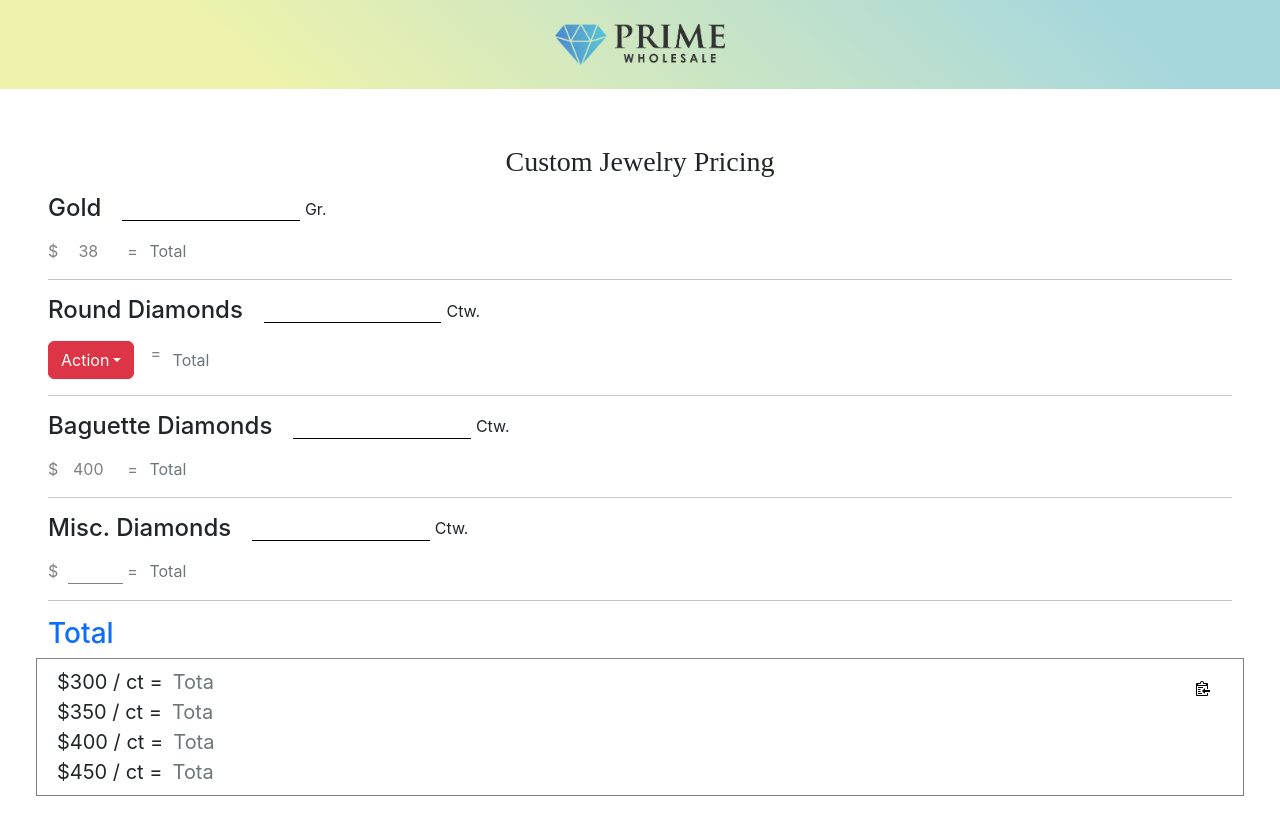
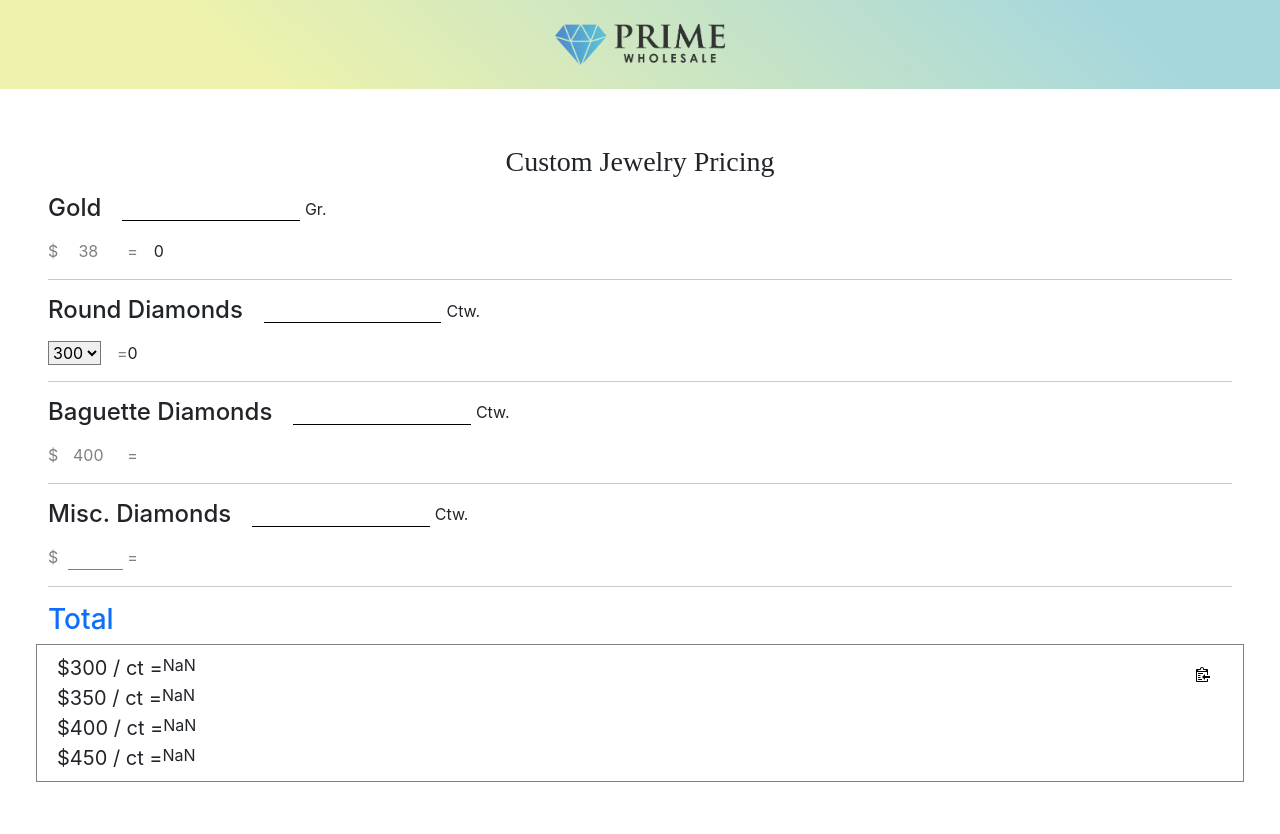
Before and after one commit to AasthaSavaliya/PW-Custom-Without-Tariff, a React (Create React App) app: page / in a window 1280 px wide. Shown: the top 834 px of the page. Built offline with nearby package versions, Linux system fonts and the light colour scheme.

Commit message:
± total calculation

```diff
--- a/src/App.js
+++ b/src/App.js
@@ -5,10 +5,40 @@ import './App.css';
 
 function App() {
 
-  const [goldWeight, SetGoldWeight] = useState(38)
+  const initialFormData ={
+    goldPrice:38,
+    goldWeight:0,
+    roundWeight:0,
+    roundPrice:300,
+    baguettePrice:400,
+    goldTotal:0
 
-  function handleChange(e){
-    // SetGoldWeight({ : e.target.value });
+  }
+  const [formData, setFormData] = useState(initialFormData)
+
+  function handleChange(fieldName,e){
+    console.log(formData)
+
+      setFormData((prevState => {
+        const updatedValues ={...prevState,
+          [fieldName]:parseFloat(e.target.value)
+        }
+        updatedValues['goldTotal'] = updatedValues['goldPrice'] * updatedValues['goldWeight']
+        updatedValues['baguetteTotal'] = updatedValues['baguettePrice'] * updatedValues['baguetteWeight']
+        updatedValues['miscTotal'] = updatedValues['miscPrice'] * updatedValues['miscWeight']
+        updatedValues['totalWithoutRound'] = updatedValues['goldTotal'] + updatedValues['baguetteTotal'] +  updatedValues['miscTotal']
+        return updatedValues
+      }));
+  }
+
+  function clipBoadHandler(e) {
+    e.preventDefault()
+    let textToCopy="";
+    [300,350,400,450].map(value =>{
+       textToCopy +=`\n$${value}/Ct = ${formData['totalWithoutRound']+(formData['roundWeight']*value)}`
+    })
+
+    navigator.clipboard.writeText(textToCopy);
   }
 
   return (
@@ -26,16 +56,16 @@ function App() {
           <div className="gold-containers">
             <div className="d-flex align-items-center mb-3">
               <h4 className="me-3 m-0">Gold</h4>
-              <input name='gold' type="number" className="form-control text-center" id="weight1" style={{borderBottom: '1px solid black', borderRadius: 0}}
-                     aria-label="Grams" onfocusout="defaultZero(1);"/>
+              <input name='gold' onChange={(e)=>handleChange("goldWeight",e)} type="number" className="form-control text-center" id="weight1" style={{borderBottom: '1px solid black', borderRadius: 0}}
+                     aria-label="Grams" />
                 <span>Gr.</span>
             </div>
 
             <div className="input-group mb-3 pe-5">
               <label>$</label>
-              <input name='goldRate' type="number" className="form-control text-center" id="rate1" value={goldWeight} aria-label="Rate" onfocusout="defaultZero(2);"/>
-                <label>=</label>
-              <input type="number" className="form-control text-center" id="total1" placeholder="Total" aria-label="Rate"></input>
+              <input name='goldPrice' defaultValue={formData.goldPrice} onChange={(e)=>handleChange("goldPrice",e)} type="number" className="form-control text-center" id="rate1"  aria-label="Rate" onfocusout="defaultZero(2);"/>
+                <label className={"me-3"}>=</label>
+              {formData['goldTotal']}
             </div>
           </div>
           {/* GOLD CONTAINER END*/}
@@ -46,55 +76,21 @@ function App() {
           <div className="round-diam-container">
             <div className="d-flex align-items-center mb-3">
               <h4 className="me-3 m-0">Round Diamonds</h4>
-              <input type="number" className="form-control text-center" aria-label="Grams"
+              <input type="number" onChange={(e)=>handleChange("roundWeight",e)}  className="form-control text-center" aria-label="Grams"
                      id="weight2" onfocusout="defaultZero(3);" style={{borderBottom: '1px solid black', borderRadius: 0}}/>
                 <span>Ctw.</span>
             </div>
             <div className="input-group mb-3 pe-5">
-            <div className="btn-group">
-              <button type="button" className="btn btn-danger dropdown-toggle" data-toggle="dropdown" aria-haspopup="true" aria-expanded="false">
-                Action
-              </button>
-              <div className="dropdown-menu">
-                <a className="dropdown-item" href="#">Action</a>
-                <a className="dropdown-item" href="#">Another action</a>
-                <a className="dropdown-item" href="#">Something else here</a>
-                <div className="dropdown-divider"></div>
-                <a className="dropdown-item" href="#">Separated link</a>
-              </div>
-            </div>
+              <select onChange={(e)=>handleChange("roundPrice",e)} name="roundPrices" >
+              <option  value={300}>300</option>
+              <option value={350}>350</option>
+              <option value={400}>400</option>
+              <option value={450}>450</option>
+            </select>
 
             <label className={'ms-3'}>=</label>
-                <input type="number" className="form-control text-center" placeholder="Total" aria-label="Rate" id="total6"/>
+              {formData["roundPrice"] * formData['roundWeight']}
               </div>
-
-            {/*<div className="input-group mb-3 pe-5">*/}
-            {/*  <label>$</label>*/}
-            {/*  <input type="number" className="form-control text-center" value="300" aria-label="Rate" id="rate2" onfocusout="defaultZero(4);"/>*/}
-            {/*    <label>=</label>*/}
-            {/*    <input type="number" className="form-control text-center" placeholder="Total" aria-label="Rate" id="total2"/>*/}
-            {/*</div>*/}
-
-            {/*<div className="input-group mb-3 pe-5">*/}
-            {/*  <label>$</label>*/}
-            {/*  <input type="number" className="form-control text-center" value="350" aria-label="Rate" id="rate3" onfocusout="defaultZero(5);"/>*/}
-            {/*    <label>=</label>*/}
-            {/*    <input type="number" className="form-control text-center" placeholder="Total" aria-label="Rate" id="total3"/>*/}
-            {/*</div>*/}
-
-            {/*<div className="input-group mb-3 pe-5">*/}
-            {/*  <label>$</label>*/}
-            {/*  <input type="number" className="form-control text-center" value="400" aria-label="Rate" id="rate4" onfocusout="defaultZero(6);"/>*/}
-            {/*    <label>=</label>*/}
-            {/*    <input type="number" className="form-control text-center" placeholder="Total" aria-label="Rate" id="total4"/>*/}
-            {/*</div>*/}
-
-            {/*<div className="input-group mb-3 pe-5">*/}
-            {/*  <label>$</label>*/}
-            {/*  <input type="number" className="form-control text-center" value="450" aria-label="Rate" id="rate5" onfocusout="defaultZero(7);"/>*/}
-            {/*    <label>=</label>*/}
-            {/*    <input type="number" className="form-control text-center" placeholder="Total" aria-label="Rate" id="total5"/>*/}
-            {/*</div>*/}
 
           </div>
           {/* ROUND DIAMOND CONTAINER END */}
@@ -105,16 +101,16 @@ function App() {
           <div className="baguette-diam-container">
             <div className="d-flex align-items-center mb-3">
               <h4 className="me-3 m-0">Baguette Diamonds</h4>
-              <input type="number" className="form-control text-center" id="weight3"
+              <input type="number" onChange={(e)=>handleChange("baguetteWeight",e)}  className="form-control text-center" id="weight3"
                      aria-label="Carat weight" onfocusout="defaultZero(8);" style={{borderBottom: '1px solid black', borderRadius: 0}}/>
                 <span>Ctw.</span>
             </div>
             <div className="input-group mb-3 pe-5">
               <label>$</label>
-              <input type="number" className="form-control text-center rate" value="400" aria-label="Rate" id="rate6" onfocusout="defaultZero(9);"/>
+              <input type="number" readOnly value={initialFormData['baguettePrice']}  className="form-control text-center rate"  aria-label="Rate" id="rate6" onfocusout="defaultZero(9);"/>
 
-                <label>=</label>
-                <input type="number" className="form-control text-center" placeholder="Total" aria-label="Rate" id="total6"/>
+              <label className={"me-3"}>=</label>
+                {formData["baguetteTotal"]}
             </div>
           </div>
           {/*BAGUETTE DIAMOND CONTAINER END*/}
@@ -125,18 +121,18 @@ function App() {
           <div className="misc-diam-container">
             <div className="d-flex align-items-center mb-3">
               <h4 className="me-3 m-0">Misc. Diamonds</h4>
-              <input type="number" className="form-control text-center" id="weight4"
+              <input type="number"  onChange={(e)=>handleChange("miscWeight",e)} className="form-control text-center" id="weight4"
                      aria-label="Grams" onfocusout="defaultZero(10);" style={{borderBottom: '1px solid black', borderRadius: 0}}/>
                 <span>Ctw.</span>
             </div>
 
             <div className="input-group mb-3 pe-5">
               <label>$</label>
-              <input type="number" className="form-control text-center rate" aria-label="Rate" id="rate7" onfocusout="defaultZero(11);"
+              <input type="number"  onChange={(e)=>handleChange("miscPrice",e)} className="form-control text-center rate" aria-label="Rate" id="rate7" onfocusout="defaultZero(11);"
                      style={{borderBottom: '1px solid grey', borderRadius: 0}}/>
 
-                <label>=</label>
-                <input type="number" className="form-control text-center" placeholder="Total" aria-label="Rate" id="total7"/>
+                <label className={"me-3"}>=</label>
+                {formData["miscTotal"]}
             </div>
           </div>
           {/*MISCELLANEOUS DIAMOND CONTAINER END*/}
@@ -150,31 +146,21 @@ function App() {
                 <h3 className="text-primary">Total</h3>
                 <div className="p-2 row" style={{border: '1px solid grey'}}>
                   <div className="col">
-                    <div className="input-group">
-                      <span className="fs-5">$300 / ct = </span>
-                      <input type="number" className="form-control text-center fs-5" placeholder="Total" id="total8"/>
-                    </div>
-                    <div className="input-group">
-                      <span className="fs-5">$350 / ct = </span>
-                      <input type="number" className="form-control text-center fs-5" placeholder="Total" id="total9"/>
-                    </div>
-                    <div className="input-group">
-                      <span className="fs-5">$400 / ct = </span>
-                      <input type="number" className="form-control text-center fs-5" placeholder="Total" id="total10"/>
-                    </div>
-                    <div className="input-group">
-                      <span className="fs-5">$450 / ct = </span>
-                      <input type="number" className="form-control text-center fs-5" placeholder="Total" id="total11"/>
-                    </div>
+                    {
+                      [300,350,400,450].map(value => <div className="input-group">
+                      <span className="fs-5">${value} / ct = </span>
+                      {formData['totalWithoutRound']+(formData['roundWeight']*value)}
+                    </div> )
+                    }
+
                   </div>
 
-                  <div className="col-1 d-flex justify-content-end align-items-start">
-                    <button className="btn copy">
+                  <div className="col d-flex justify-content-end align-items-start">
+                    <button onClick={clipBoadHandler} className="btn copy">
                       <img src={copy} alt="Copy to clipboard"/>
                     </button>
                   </div>
                 </div>
-                {/*                  <input type="number" class=" text-center w-100" placeholder="Total" aria-label="Final Total" id="finalTotal">*/}
               </div>
             </form>
           </div>
```
